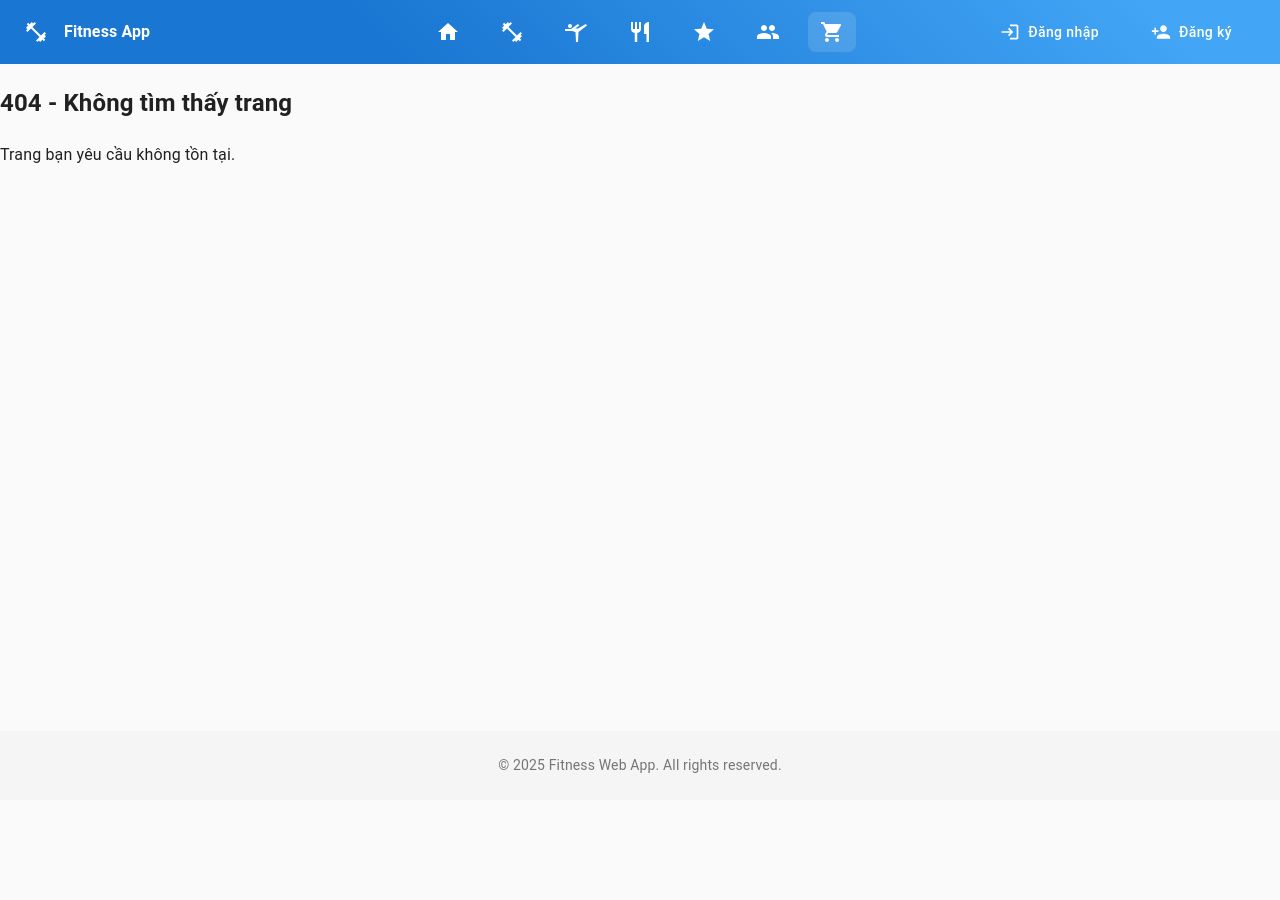
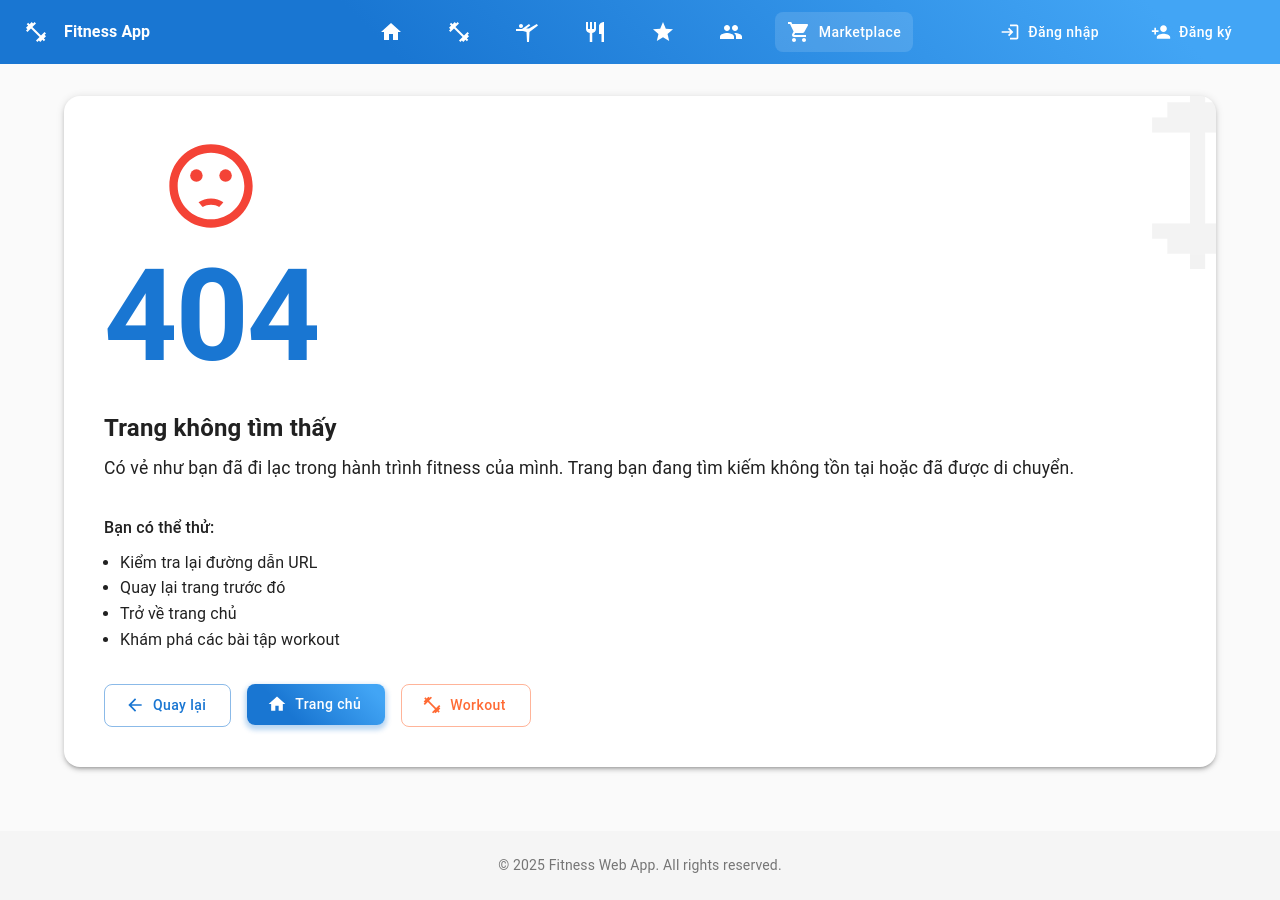
Before and after one commit to Namne2k3/fitness_web_app, a React (Vite) app in the folder Client/: page /marketplace/deals in a window 1280 px wide. Before the commit the page ends 800 px from the top, so only its background shows below. Built offline with nearby package versions, Linux system fonts and the light colour scheme.

Commit message:
Enhance NavigationMenu and UserMenu components; improve path handling for subItems, update styles for better UI consistency, and implement a more informative NotFoundPage with navigation options.

```diff
--- a/Client/src/components/navigation/NavigationMenu.tsx
+++ b/Client/src/components/navigation/NavigationMenu.tsx
@@ -41,6 +41,7 @@ type NavMenu = {
     key: string;
     icon: React.ReactNode;
     label: string;
+    path?: string; // Optional path for main menu items
     subItems: (NavSubItem | 'divider')[];
 };
 
@@ -128,7 +129,7 @@ const NavigationMenu: React.FC = () => {
     };
 
     return (
-        <Box sx={{ flexGrow: 1, display: { xs: 'none', md: 'flex' }, justifyContent: 'center', alignItems: 'center', gap: 2 }}>
+        <Box sx={{ flexGrow: 1, display: { xs: 'none', md: 'flex' }, justifyContent: 'center', alignItems: 'center', gap: 2.5 }}>
             {NAV_MENUS.map(menu => (
                 <Box key={menu.key} sx={{ position: 'relative' }}>
                     <Button
@@ -148,20 +149,36 @@ const NavigationMenu: React.FC = () => {
                                 ? 'rgba(255,255,255,0.13)' : 'transparent',
                             transition: 'background 0.2s',
                             '& .menu-main-label': {
-                                opacity: openMenu === menu.key ? 1 : 0,
-                                maxWidth: openMenu === menu.key ? 200 : 0,
-                                marginLeft: openMenu === menu.key ? 1 : 0,
+                                opacity: (openMenu === menu.key || (menu.key === 'home' ? location.pathname === '/' : location.pathname.startsWith(`/${menu.key}`))) ? 1 : 0,
+                                maxWidth: (openMenu === menu.key || (menu.key === 'home' ? location.pathname === '/' : location.pathname.startsWith(`/${menu.key}`))) ? 200 : 0,
+                                marginLeft: (openMenu === menu.key || (menu.key === 'home' ? location.pathname === '/' : location.pathname.startsWith(`/${menu.key}`))) ? 1 : 0,
                                 overflow: 'hidden',
                                 whiteSpace: 'nowrap',
-                                transition: 'opacity 0.2s, max-width 0.2s, margin-left 0.2s',
+                                transition: 'opacity 0.35s cubic-bezier(0.4,0,0.2,1), max-width 0.35s cubic-bezier(0.4,0,0.2,1), margin-left 0.25s cubic-bezier(0.4,0,0.2,1)',
                                 color: 'white',
                                 fontWeight: 500,
                             },
-                            '&:hover': {
-                                backgroundColor: 'rgba(255,255,255,0.18)',
+                            '&:hover .menu-main-label': {
+                                opacity: 1,
+                                maxWidth: 200,
+                                marginLeft: 1,
                             },
                         }}
-                        onClick={menu.key === 'home' ? () => handleNavigate('/') : e => e.preventDefault()}
+                        onClick={() => {
+                            if (menu.subItems.length > 0) {
+                                // Tìm subItem đầu tiên có path
+                                const firstSubItem = menu.subItems.find(
+                                    (item): item is NavSubItem => typeof item !== 'string' && !!item.path
+                                );
+                                if (firstSubItem) {
+                                    handleNavigate(firstSubItem.path);
+                                    return;
+                                }
+                            }
+                            if (menu.key === 'home') {
+                                handleNavigate('/');
+                            }
+                        }}
                     >
                         {menu.icon}
                         <span className="menu-main-label">{menu.label}</span>
--- a/Client/src/pages/NotFoundPage.tsx
+++ b/Client/src/pages/NotFoundPage.tsx
@@ -1,11 +1,153 @@
+// React is imported automatically in newer versions
+import {
+    ArrowBack,
+    FitnessCenter,
+    Home,
+    SentimentDissatisfied
+} from '@mui/icons-material';
+import {
+    Box,
+    Button,
+    Container,
+    Grid,
+    Paper,
+    Typography,
+    useTheme
+} from '@mui/material';
+import { useNavigate } from 'react-router-dom';
+
 /**
- * Trang 404 - Không tìm thấy
+ * Enhanced 404 page with helpful navigation options and better UI
  */
 export default function NotFoundPage() {
+    const navigate = useNavigate();
+    const theme = useTheme();
+
+    // Handle back button click
+    const handleGoBack = () => {
+        navigate(-1);
+    };
+
+    // Handle home navigation
+    const handleGoHome = () => {
+        navigate('/');
+    };
+
+    // Handle going to workouts
+    const handleGoToWorkouts = () => {
+        navigate('/workouts');
+    };
+
     return (
-        <div className="not-found-page">
-            <h2>404 - Không tìm thấy trang</h2>
-            <p>Trang bạn yêu cầu không tồn tại.</p>
-        </div>
+        <Container maxWidth="lg" sx={{ mt: 4, mb: 8 }}>
+            <Paper
+                elevation={3}
+                sx={{
+                    p: 5,
+                    borderRadius: 2,
+                    backgroundColor: 'background.paper',
+                    position: 'relative',
+                    overflow: 'hidden'
+                }}
+            >
+                {/* Background pattern */}
+                <Box
+                    sx={{
+                        position: 'absolute',
+                        top: 0,
+                        right: 0,
+                        width: '150px',
+                        height: '150px',
+                        opacity: 0.05,
+                        transform: 'rotate(45deg) translate(30px, -50px)',
+                        '& > svg': {
+                            fontSize: 180,
+                        },
+                    }}
+                >
+                    <FitnessCenter fontSize="inherit" />
+                </Box>
+
+                <Grid container spacing={4} alignItems="center">
+                    {/* Left side - Illustration */}
+                    <Grid item xs={12} md={5} sx={{ textAlign: 'center' }}>
+                        <SentimentDissatisfied sx={{
+                            fontSize: 100,
+                            color: theme.palette.error.main, // Changed color for better semantics
+                            mb: 0 // Icon directly above the 404 text
+                        }} />
+                        <Typography
+                            variant="h1"
+                            sx={{
+                                fontSize: '8rem', // Made 404 text larger
+                                fontWeight: 'bold',
+                                color: theme.palette.primary.main,
+                                lineHeight: 1, // Adjust line height for large font
+                                mt: 1 // Add some top margin if needed
+                            }}
+                        >
+                            404
+                        </Typography>
+                    </Grid>
+
+                    {/* Right side - Content */}
+                    <Grid item xs={12} md={7}>
+                        <Typography variant="h4" component="h1" gutterBottom fontWeight="bold">
+                            Trang không tìm thấy
+                        </Typography>
+
+                        <Typography variant="body1" sx={{ mb: 4, fontSize: '1.1rem' }}>
+                            Có vẻ như bạn đã đi lạc trong hành trình fitness của mình.
+                            Trang bạn đang tìm kiếm không tồn tại hoặc đã được di chuyển.
+                        </Typography>
+
+                        <Box sx={{ mb: 4 }}>
+                            <Typography variant="subtitle1" fontWeight="500" sx={{ mb: 1 }}>
+                                Bạn có thể thử:
+                            </Typography>
+                            <Typography component="ul" sx={{ pl: 2 }}>
+                                <li>Kiểm tra lại đường dẫn URL</li>
+                                <li>Quay lại trang trước đó</li>
+                                <li>Trở về trang chủ</li>
+                                <li>Khám phá các bài tập workout</li>
+                            </Typography>
+                        </Box>
+
+                        <Grid container spacing={2}>
+                            <Grid item>
+                                <Button
+                                    variant="outlined"
+                                    color="primary"
+                                    startIcon={<ArrowBack />}
+                                    onClick={handleGoBack}
+                                >
+                                    Quay lại
+                                </Button>
+                            </Grid>
+                            <Grid item>
+                                <Button
+                                    variant="contained"
+                                    color="primary"
+                                    startIcon={<Home />}
+                                    onClick={handleGoHome}
+                                >
+                                    Trang chủ
+                                </Button>
+                            </Grid>
+                            <Grid item>
+                                <Button
+                                    variant="outlined"
+                                    color="secondary"
+                                    startIcon={<FitnessCenter />}
+                                    onClick={handleGoToWorkouts}
+                                >
+                                    Workout
+                                </Button>
+                            </Grid>
+                        </Grid>
+                    </Grid>
+                </Grid>
+            </Paper>
+        </Container>
     );
 }
```
Also changed, not shown: Client/src/components/navigation/UserMenu.tsx (+101 -60 lines), Client/src/components/navigation/AccountMenu.tsx (added).
